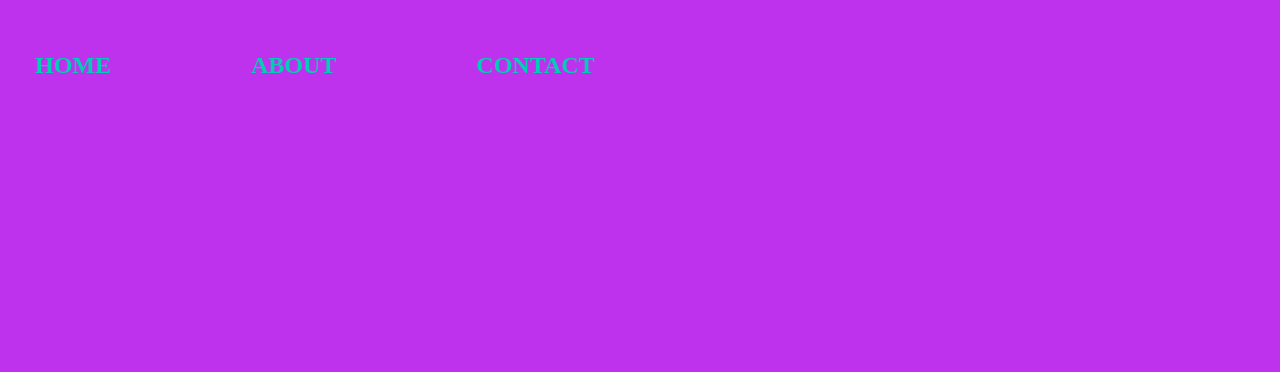
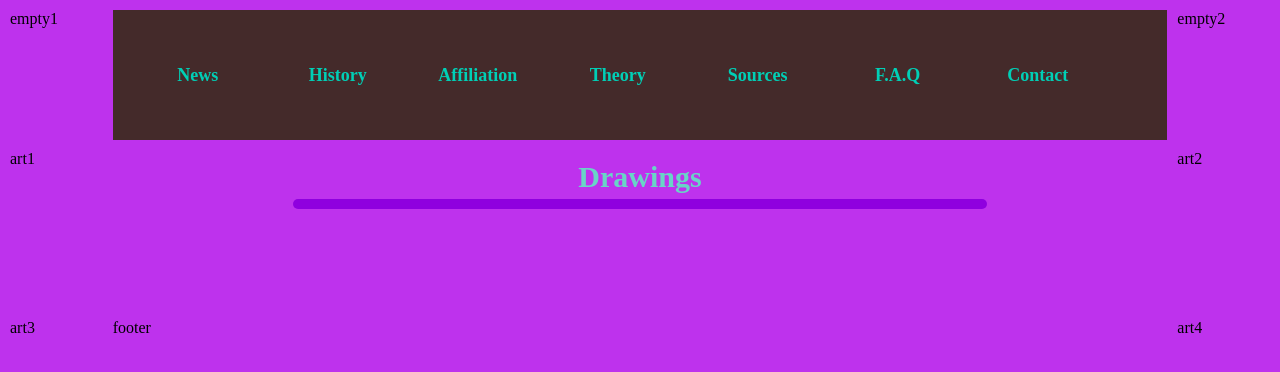
Before and after one commit to TheYori/RedesignExam, a plain HTML site: page index.html in a window 1280 px wide. Drawn offline with Linux system fonts and the light colour scheme.

Commit message:
Shit is fucked...
Shit is fucked...

```diff
--- a/style.css
+++ b/COSstyle.css
@@ -20,14 +20,46 @@ body{ /*Background setup. Such as colours & height of site*/
     font-family: "montserrat", "sans-serif";
 }
 
+.item1 { grid-area: empty1; }
+.item2 { grid-area: header; }
+.item3 { grid-area: empty2; }
+.item4 { grid-area: art1; }
+.item5 { grid-area: main; }
+.item6 { grid-area: art2; }
+.item7 { grid-area: empty3; }
+.item8 { grid-area: footer; }
+.item9 { grid-area: empty4; }
+
+.grid-container {
+  display: grid;
+  grid-template-areas:
+    'empty1 empty1 header header empty2 empty2'
+    'art1 art1  main main art2 art2'
+    'empty3 empty3 footer footer empty4 empty4';
+  gap: 10px;
+  padding: 10px;
+align-content: center;
+}
+
+section{
+
+}
+
 /*Nav-bar setup for both PC and Mobile*/
-.top-bar {
+#nav-bar {
 
-    display: flex;
     align-items: center;
     justify-content: space-between;
     padding: 15px;
     height: 100px;
+	align-content: center;
+	background: rgba(68,42,42,1.00);
+	text-align: center;
+}
+
+.item2{
+	text-align: center;
+
 
 }
 
@@ -35,18 +67,27 @@ body{ /*Background setup. Such as colours & height of site*/
     display: flex;
     list-style-type: none;
 	color: #00CFB6;
+	margin-left: auto;
+    margin-right: auto;
+	align-content: center;
+	text-align: center;
+	align-items: center;
 }
 
 li {
     padding: 20px;
-	margin-right: 100px;
     overflow: hidden;
 	color: #00CFB6;
-}
+	text-align: center;
+	font-size: 12px;
+	width: 100px;
+	}
 
 a:link{
 	text-decoration: none;
 	color: #00CFB6;
+
+
 }
 
 a:hover{
@@ -70,7 +111,7 @@ a:hover{
     height: 4px;
     width: 30px;
     border-radius: 2px;
-    /*position: absolute;*/
+    position: absolute;
     transition: transform 400ms;
 }
 
@@ -107,8 +148,20 @@ a:hover{
 }
 
 /*Nav-bar setup for both PC and Mobile*/
-@media screen and (max-width: 900px) {
-    .box {
+@media screen and ( max-width : 900px ){
+    .grid-container {
+  		display: grid;
+ 		grid-template-areas:
+   		 'header header header header header header'
+   		 'main main main main main main'
+  		 'footer footer footer footer footer footer';
+ 		gap: 10px;
+  		padding: 10px;
+		align-content: center;
+		align-items: center;
+}
+
+	.box {
         display: flex;
     }
 
@@ -145,18 +198,40 @@ a:hover{
     }
 }
 
-.navbar {
-	align-items: center;
+/* Create three equal columns that floats next to each other */
+/*---style for containers (all css elements is the exact same, but made seperate in case of independent design in each)---*/
+.rows {  /*---Flex containers---*/
+	display: flex;
+	flex-wrap: wrap;
+	align-items: stretch;
+	margin-top: 200px;
+	margin-bottom: 100px;
 }
 
-.middle-left {
-	align-items: center;
+.rows > div{ /*---Flex containers
+	(Centers the text in each container)---*/
+  text-align: center;
+	flex-grow: 1;
 }
 
-.middle-top {
-	align-items: center;
+
+/*---style for containers (all css elements is the exact same, but made seperate in case of independent design in each)---*/
+
+
+.category-text{ /*---TEXT styles---*/
+	color: #69D4C7;
+	margin-top: 10px;
+	font-size: 30px;
+	text-align: center;
 }
 
-.middle-right {
-	align-items: center;
+.category-footer{ /*---coloured line under text---*/
+	background-color: #945390;
+	padding: 5px;
+	margin-left: 180px;
+	margin-right: 180px;
+	margin-bottom: 100px;
+	margin-top: 5px;
+	border-radius: 50px;
+	mix-blend-mode: color-burn;
 }
--- a/index.html
+++ b/index.html
@@ -3,43 +3,44 @@
 <head>
 <meta charset="utf-8">
 <title>Homepage</title>
-<link href="style.css" rel="stylesheet" type="text/css">
+<link href="COSstyle.css" rel="stylesheet" type="text/css">
 </head>
 
 <body>
-	<!--Section for logo/Banner-->
-	<div class="Header">
-		<div class="left-top-empty"></div>
-		<div class="middle-top"></div>
-		<div class="right-top-empty"></div>
-	</div>
 
-	<!--Section for Navigation Bar-->
-	<div class="nav-bar">
-		<div class="left-top-empty"></div>
-		<div class="middle-top">
-			<nav class="top-bar">
-				<input id="activate" type="checkbox"/>
+	<div class="grid-container" >
+ <div class="item1">empty1</div>
+  <nav class="item2" id="nav-bar">
+		<input id="activate" type="checkbox"/>
 				<label class="box" for="activate">
 					<div class="icon"></div>
 				</label>
 
-			<ul class="menu">
-				<a href="index.html"><li class="pages" id="top-element"><h1>HOME</h1></li></a>
-				<a href="about.html"><li class="pages" id="middle-element"><h1>ABOUT</h1></li></a>
-				<a href="contact.html"><li class="pages" id="bottom-element"><h1>CONTACT</h1></li></a>
-			</ul>
+				<ul class="menu">
+					<a><li class="pages" id="news-element"><h1>News</h1></li></a>
+					<a><li class="pages" id="history-element"><h1>History</h1></li></a>
+					<a><li class="pages" id="affiliation-element"><h1>Affiliation</h1></li></a>
+					<a><li class="pages" id="theory-element"><h1>Theory</h1></li></a>
+					<a><li class="pages" id="sources-element"><h1>Sources</h1></li></a>
+					<a><li class="pages" id="FAQ-element"><h1>F.A.Q</h1></li></a>
+					<a><li class="pages" id="contact-element"><h1>Contact</h1></li></a>
+				</ul>
 		</nav>
-		</div>
-		<div class="right-top-empty"></div>
+  <div class="item3">empty2</div>
+  <div class="item4">art1</div>
+ 	<div class="item5" id="Content">
+		<h1 class="category-text">Drawings</h1>
+		<div class="category-footer"></div>
 	</div>
+  <div class="item6">art2</div>
+   <div class="item7">art3</div>
+  <div class="item8">footer</div>
+   <div class="item9">art4</div>
+</div>
 
-	<!--Section for The rest of site content-->
-	<div class="Content">
-		<div class="left-art"></div>
-		<div class="middle-top-logo"></div>
-		<div class="right-art"></div>
-	</div>
+
+
+
 
 </body>
 </html>
```
